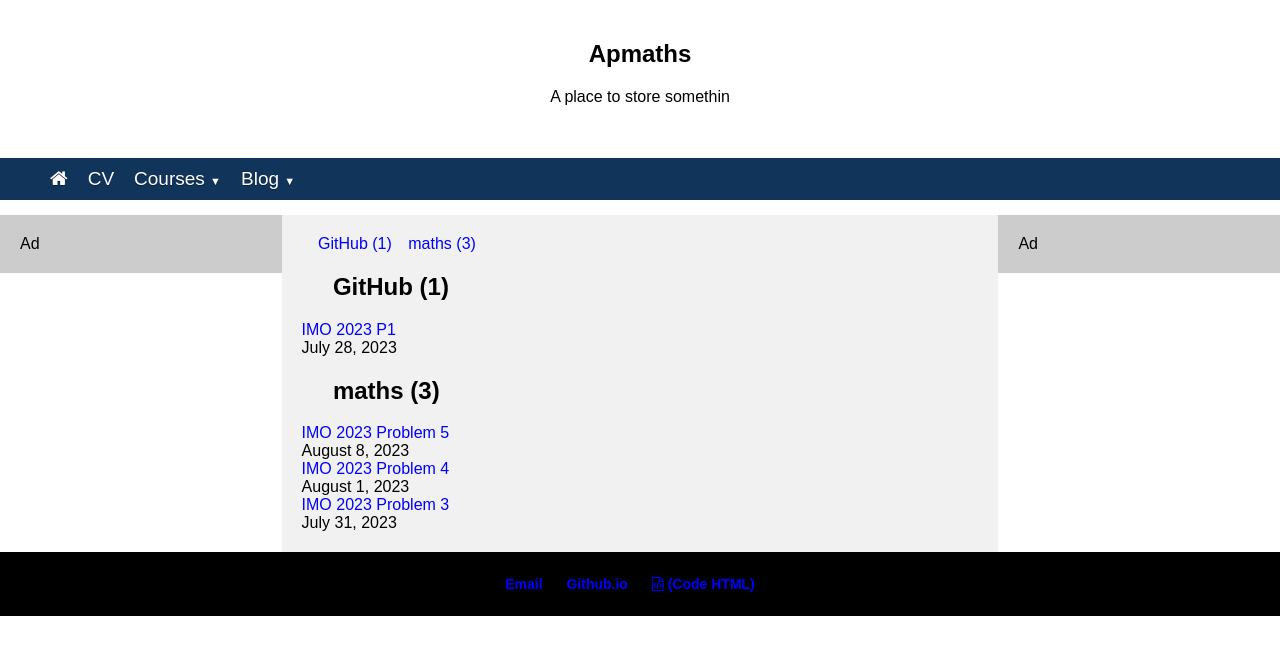
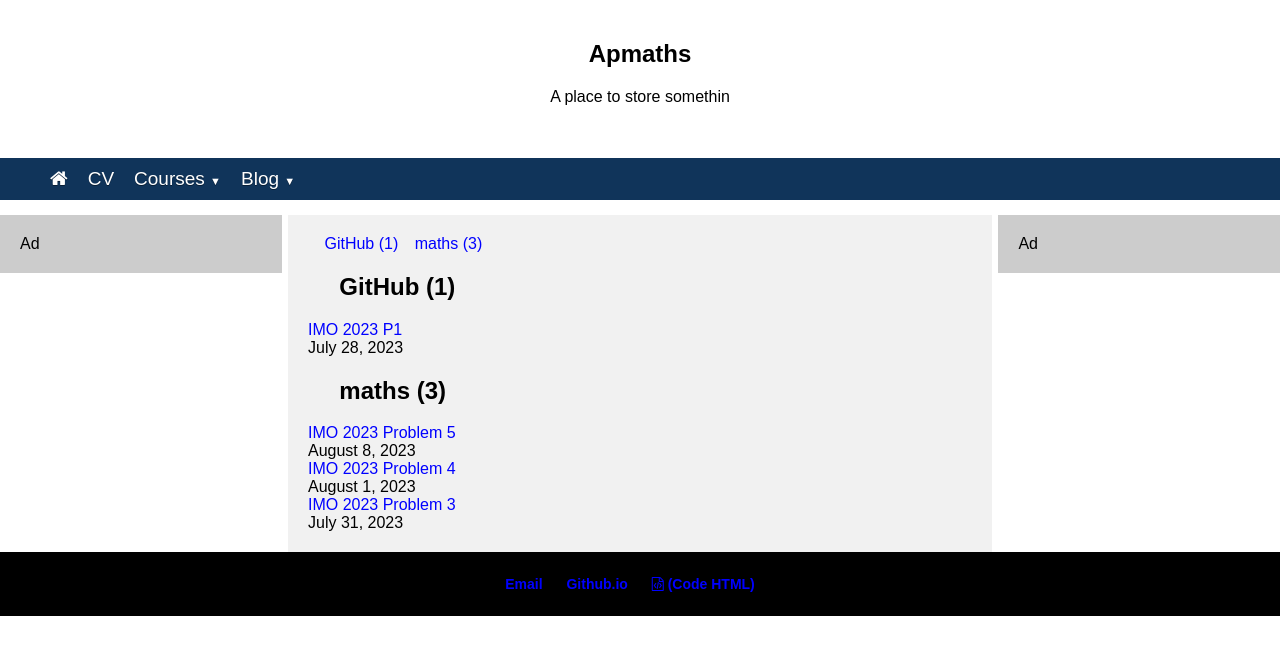
Before and after one commit to hoAngnaMPHan/apmaths.github.io, a Jekyll site: the page built from tags.html, in a window 1280 px wide. Shown: the top 655 px of the page. Built offline with Jekyll 4.4.1, drawn with Linux system fonts in a browser that asks for light colours.

Commit message:
Update style.css

```diff
--- a/css/style.css
+++ b/css/style.css
@@ -11,7 +11,7 @@ a { text-decoration: none; color: #0000ff ; }
 a:hover { text-decoration: none; color: #808000;}
 
  .header {
-  background-color: #FFFFFF;
+  background-color: #ffffff;
   padding: 20px;
   text-align: center;
 }
@@ -181,7 +181,8 @@ nav ul {
   float: left;
   padding: 20px;
   margin-top: 15px;
-  width: 56%;
+  margin-left: 0.5%;
+  width: 55%;
   background-color: #f1f1f1;
   height: 100%; /* only for demonstration, should be removed */
 }
```
